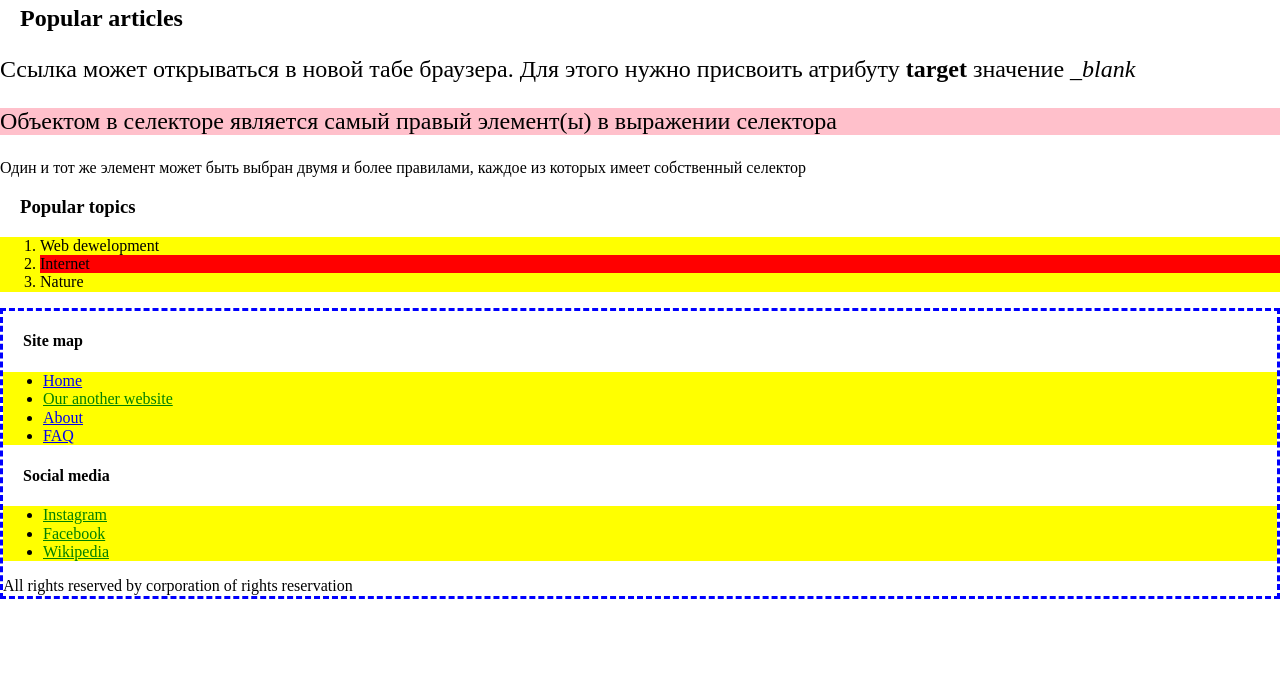
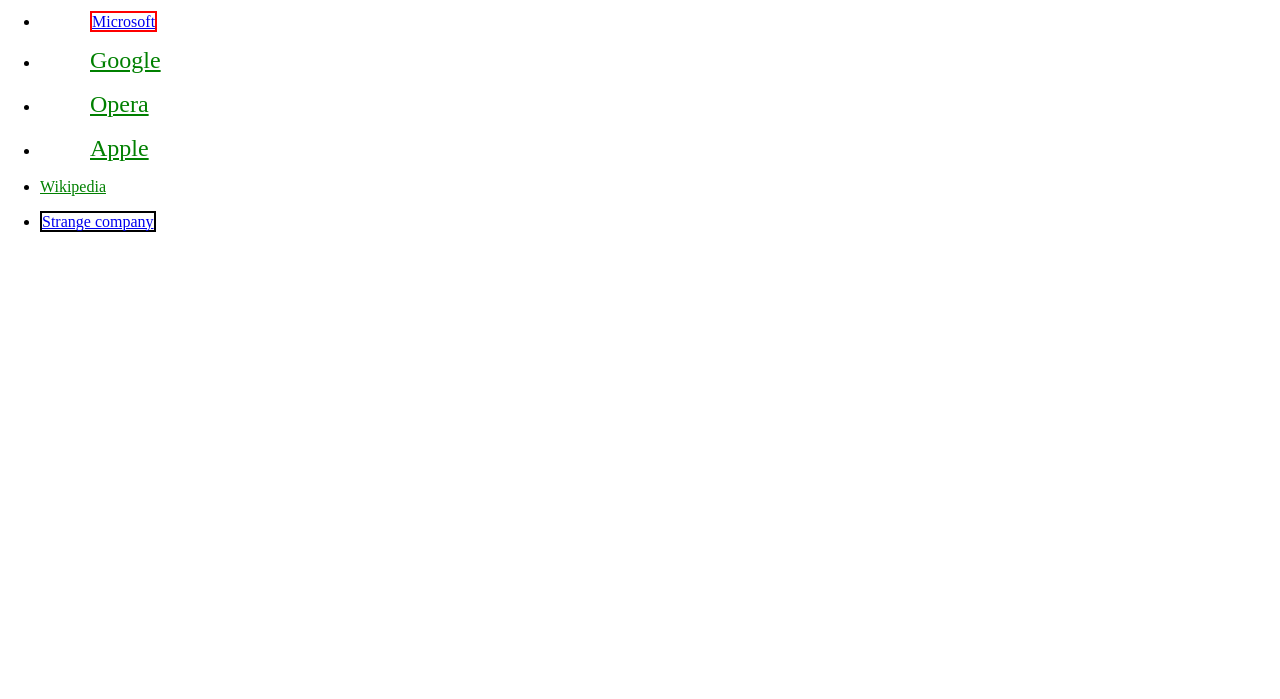
Before and after one commit to cruciaal/gromcode, a plain HTML site: page lesson_1/index.html in a window 1280 px wide. Shown: the part 101-800 px from the top of the page. Drawn offline with nearby package versions, Linux system fonts and the light colour scheme.

Commit message:
selector

```diff
--- a/lesson_1/index.html
+++ b/lesson_1/index.html
@@ -3,65 +3,39 @@
 
 <head>
 	<meta charset="UTF-8" />
-	<title>Селекторы</title>
+	<title>Operators in attribute selectors</title>
 	<link rel="stylesheet" href="https://cdnjs.cloudflare.com/ajax/libs/normalize/8.0.1/normalize.min.css"
 		integrity="sha256-l85OmPOjvil/SOvVt3HnSSjzF1TUMyT9eV0c2BzEGzU=" crossorigin="anonymous" />
+	<link rel="stylesheet" type="text/css" href="selectors.css" />
 	<link rel="stylesheet" href="style.css">
 </head>
 
 <body>
-	<header>
-		<h1>Селекторы атрибутов</h1>
-		<nav class="navigation"></nav>
-	</header>
-	<main>
-		<section>
-			<h2>Popular articles</h2>
-			<article class="new">
-				<p>
-					Ссылка может открываться в новой табе браузера. Для этого нужно присвоить атрибуту
-					<b>target</b> значение <i>_blank</i>
-				</p>
-			</article>
-			<article class="new posted-today">
-				<p>Объектом в селекторе является самый правый элемент(ы) в выражении селектора</p>
-			</article>
-			<article>
-				<p>
-					Один и тот же элемент может быть выбран двумя и более правилами, каждое из которых имеет
-					собственный селектор
-				</p>
-			</article>
-		</section>
-		<aside>
-			<h3>Popular topics</h3>
-			<ol>
-				<li class="topic most-popular">Web dewelopment</li>
-				<li class="topic new">Internet</li>
-				<li class="topic">Nature</li>
-			</ol>
-		</aside>
-	</main>
-	<footer>
-		<section>
-			<h4>Site map</h4>
-			<ul>
-				<li><a href="#">Home</a></li>
-				<li><a href="#" target="_blank">Our another website</a></li>
-				<li><a href="#">About</a></li>
-				<li><a href="#">FAQ</a></li>
-			</ul>
-		</section>
-		<section>
-			<h4>Social media</h4>
-			<ul>
-				<li><a href="https://www.instagram.com" target="_blank">Instagram</a></li>
-				<li><a href="https://www.facebook.com" target="_blank">Facebook</a></li>
-				<li><a href="https://www.wikipedia.org" target="_blank">Wikipedia</a></li>
-			</ul>
-		</section>
-		<span>All rights reserved by corporation of rights reservation</span>
-	</footer>
+	<h1 class="page-header">Operators in attribute selectors</h1>
+
+	<ul>
+		<li>
+			<a href="https://www.mozilla.org" title="link" lang="en-gb">Mozilla</a>
+		</li>
+		<li>
+			<a href="broken link https://microsoft.com" lang="english">Microsoft</a>
+		</li>
+		<li>
+			<a href="https://www.google.com" title="item popular">Google</a>
+		</li>
+		<li>
+			<a href="https://www.opera.com" title="popular item" lang="en-us">Opera</a>
+		</li>
+		<li>
+			<a href="https://www.apple.com" title="link popular">Apple</a>
+		</li>
+		<li>
+			<a href="https://www.wikipedia.org/" title="super-popular">Wikipedia</a>
+		</li>
+		<li title="item">
+			<a target="_blank" href="https://broken.org/">Strange company</a>
+		</li>
+	</ul>
 </body>
 
 </html>
--- a/lesson_1/style.css
+++ b/lesson_1/style.css
@@ -1,31 +1,27 @@
-[target='_blank'] {
+li {
+  margin-bottom: 16px;
+}
+
+[href][target='_blank'] {
+  border: 2px solid black;
+}
+
+a[href^='broken'] {
+  border: 2px solid red;
+}
+
+a[href$='.com'] {
+  margin-left: 50px;
+}
+
+a[lang|='en'] {
+  font-size: 10px;
+}
+
+a[href*='www'] {
   color: green;
 }
-ol,
-ul {
-  background-color: yellow;
-}
 
-footer,
-header {
-  border: 3px dashed blue;
-}
-
-h1,
-h2,
-h3,
-h4 {
-  margin-left: 20px;
-}
-
-article.new {
+a[title~='popular'] {
   font-size: 24px;
 }
-
-li.new {
-  background-color: red;
-}
-
-.new.posted-today {
-  background-color: pink;
-}
```
